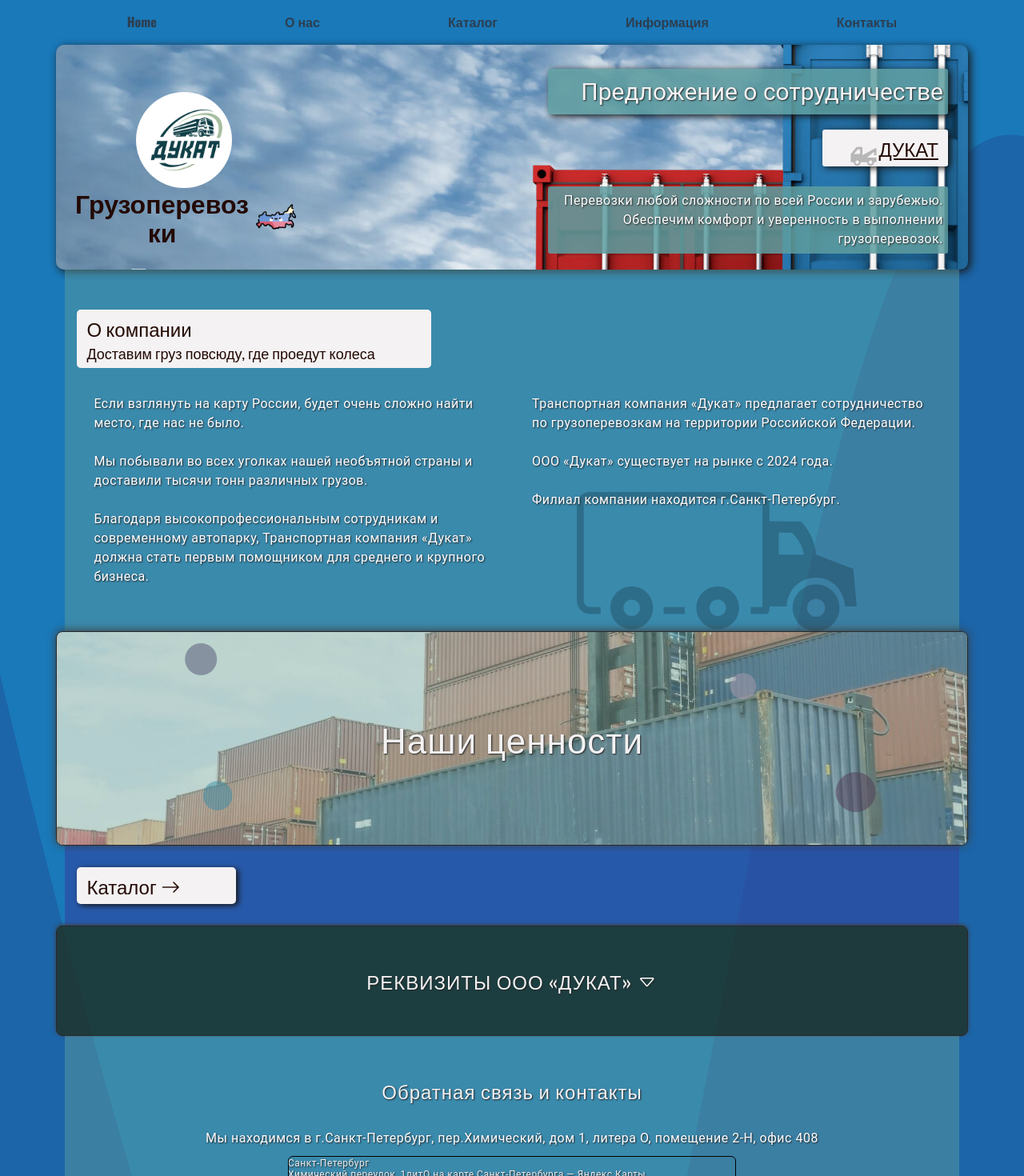
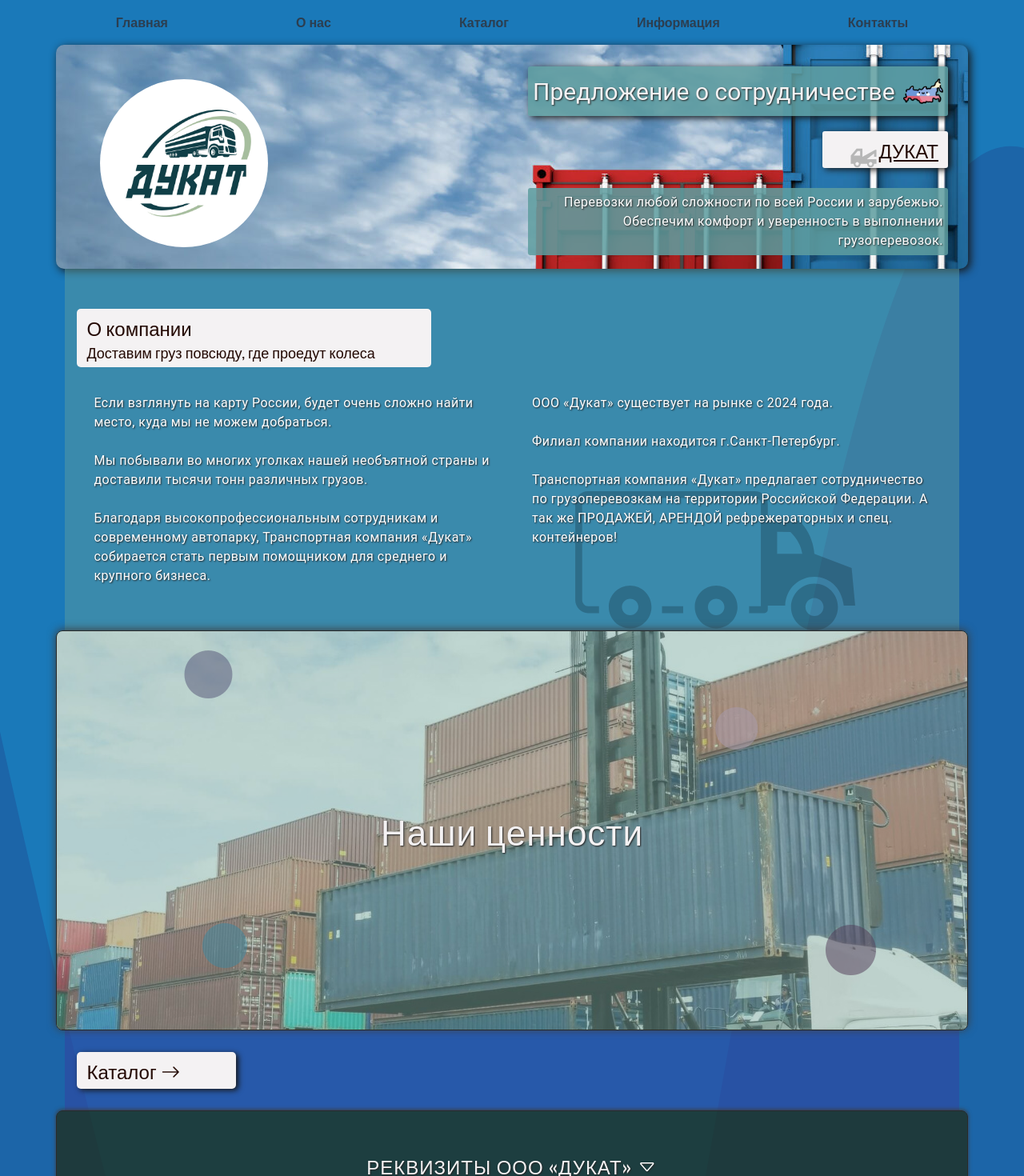
Before and after one commit to crumb789/truck, a Vue app: page / in a window 1280 px wide. Shown: the top 1470 px of the page at 80% size. Built offline with nearby package versions, Linux system fonts and the light colour scheme.

Commit message:
top and phil content

```diff
--- a/src/components/AboutCompany.vue
+++ b/src/components/AboutCompany.vue
@@ -10,28 +10,29 @@
             <div class="boxes">
                 <div class="box_left">
                     <p>
-                        Если взглянуть на карту России, будет очень сложно найти место, где нас не было.
+                        Если взглянуть на карту России, будет очень сложно найти место, куда мы не можем добраться.
                         <br>
                         <br>
-                        Мы побывали во всех уголках нашей
+                        Мы побывали во многих уголках нашей
                         необъятной страны и доставили тысячи тонн различных грузов.
                         <br>
                         <br>
                         Благодаря высокопрофессиональным
-                        сотрудникам и современному автопарку, Транспортная компания «Дукат» должна стать первым помощником для среднего и
+                        сотрудникам и современному автопарку, Транспортная компания «Дукат» собирается стать первым помощником для среднего и
                         крупного бизнеса.
                     </p>
                 </div>
                 <div class="box_right">
                     <p>
-                        Транспортная компания «Дукат» предлагает
-                        сотрудничество по грузоперевозкам на территории Российской Федерации.
-                        <br>
-                        <br>
                         ООО «Дукат» существует на рынке с 2024 года.
                         <br>
                         <br>
                         Филиал компании находится г.Санкт-Петербург.
+                        <br>
+                        <br>
+                        Транспортная компания «Дукат» предлагает
+                        сотрудничество по грузоперевозкам на территории Российской Федерации.
+                        А так же ПРОДАЖЕЙ, АРЕНДОЙ рефрежераторных и спец. контейнеров!
                     </p>
                 </div>
             </div>
--- a/src/components/CatalogComp.vue
+++ b/src/components/CatalogComp.vue
@@ -207,6 +207,9 @@
         &-link{
             opacity: 0;
             transition: 0.5s all;
+            position: absolute;
+            bottom: -31px;
+            right: 22%;
         }
     }
 }
@@ -267,6 +270,10 @@
 }
 .opacityLink{
     opacity: 1 !important;
+    width: 100%;
+    position: relative;
+    bottom: auto;
+    right: auto;
 }
 .opacityBnts{
     opacity: 1 !important;
--- a/src/components/HomeComp.vue
+++ b/src/components/HomeComp.vue
@@ -2,12 +2,14 @@
     <div class="home" id="home">
         <div class="box-title">
             <img  class="logo" alt="Vue logo" src="../assets/logo.png">
-            <h1 class="title">Грузоперевозки
-                <img class="russ" src="../assets/icons/russia_1868186.png" alt="russia">
+            <h1 class="title">
+                <!-- <img class="russ" src="../assets/icons/russia_1868186.png" alt="russia"> -->
             </h1>
         </div>
         <div class="box-descr">
-            <h2 class="box-descr_title">Предложение о сотрудничестве</h2>
+            <h2 class="box-descr_title">Предложение о сотрудничестве
+              <img class="russ" src="../assets/icons/russia_1868186.png" alt="russia">
+            </h2>
             <h2 class="animate__animated animate__lightSpeedInLeft animate__delay-1s "
               @mouseenter="activeCall = true" @mouseleave="activeCall = false">
               <span>
@@ -53,7 +55,7 @@
   display: flex;
   background-color: #9ebc9f;
   position: relative;
-  padding: 20px 10px;
+  padding: 17px 10px;
   border-radius: 10px;
   align-items: flex-end;
   justify-content: space-between;
@@ -75,7 +77,7 @@
   align-items: center;
 }
 .logo{
-  width: 120px;
+  width: 210px;
   border-radius: 100%;
 }
 .russ{
@@ -93,13 +95,16 @@
   &-descr{
     display: flex;
     flex-direction: column;
-    width: 500px;
+    width: 525px;
     margin-right: 15px;
     &_title{
       background: rgba(95, 158, 160, 0.8588235294);
       padding: 6px;
       border-radius: 3px;
       box-shadow: 3px 2px 8px #181818;
+      display: flex;
+      align-items: center;
+      justify-content: space-between;
     }
   }
 }
--- a/src/components/PhilosophyComp.vue
+++ b/src/components/PhilosophyComp.vue
@@ -82,6 +82,7 @@
     display: flex;
     justify-content: space-around;
     background-color: #9ebc9fc9;
+    height: 500px;
     margin: 0 auto;
     padding: 100px 30px;
     box-sizing: border-box;
@@ -235,6 +236,10 @@
         cursor: pointer;
         font-size: 44px;
         transition: 0.3s all;
+        position: absolute;
+        top: 50%;
+        left: 50%;
+        transform: translate(-50%, -50%);
         &:hover{
             .divider{
                 width: 58%;
@@ -284,27 +289,27 @@
     z-index: 50;
     transition: 0.5s all;
     &-one{
-        font-size: 40px;
+        font-size: 60px;
         left: 14%;
 
         color: #52517480;
         animation: lt 3s infinite ease-in;
     }
     &-two{
-        font-size: 35px;
+        font-size: 55px;
         color: #a69cac85;
         animation: rt 4s infinite ease-in;
         right: 25%;
     }
     &-three{
-        font-size: 33px;
+        font-size: 63px;
         color: #348aa777;
         animation: lb 4s infinite ease-in;
         bottom: 15%;
         left: 15%;
     }
     &-four{
-        font-size: 45px;
+        font-size: 55px;
         color: #513b5681;
         animation: rb 6s infinite ease-in;
         right: 10%;
@@ -316,23 +321,23 @@
     0%{
         left: 14%;
         top: 2%;
-        font-size: 40px;
+        font-size: 60px;
     }
     25%{
         left: 15%;
         top: 20%;
-        font-size: 37px;
+        font-size: 57px;
     }
     50%{
         left: 16%;
         top: 10%;
-       font-size: 38px;
+       font-size: 58px;
 
     }
     100%{
         left: 14%;
         top: 2%;
-        font-size: 40px;
+        font-size: 60px;
     }
 
 }
@@ -340,23 +345,23 @@
     0%{
         right: 25%;
         top: 3%;
-        font-size: 35px;
+        font-size: 55px;
     }
     25%{
         right: 26%;
         top: 18%;
-        font-size: 27px;
+        font-size: 47px;
     }
     50%{
         right: 23%;
         top: 17%;
-        font-size: 33px;
+        font-size: 53px;
 
     }
     100%{
         right: 25%;
         top: 3%;
-        font-size: 35px;
+        font-size: 55px;
     }
 }
 
@@ -364,23 +369,23 @@
     0%{
         right: 10%;
         bottom: 10%;
-        font-size: 50px;
+        font-size: 63px;
     }
     25%{
         right: 15%;
         bottom: 11%;
-        font-size: 52px;
+        font-size: 61px;
     }
     50%{
         right: 12%;
         bottom: 9%;
-        font-size: 44px;
+        font-size: 57px;
 
     }
     100%{
         right: 10%;
         bottom: 10%;
-        font-size: 50px;
+        font-size: 60px;
     }
 }
 
@@ -388,23 +393,23 @@
     0%{
         bottom: 15%;
         left: 15%;
-        font-size: 33px;
+        font-size: 53px;
     }
     25%{
         left: 17%;
         bottom: 11%;
-        font-size: 46px;
+        font-size: 56px;
     }
     50%{
         left: 16%;
         bottom: 12%;
-        font-size: 36px;
+        font-size: 56px;
 
     }
     100%{
         left: 15%;
         bottom: 15%;
-        font-size: 33px;
+        font-size: 53px;
     }
 }
 .circleBottom{
--- a/src/components/UI/TopMenu.vue
+++ b/src/components/UI/TopMenu.vue
@@ -24,7 +24,7 @@
             listMenuItems: [
                 {
                     id: 0,
-                    name: 'Home',
+                    name: 'Главная',
                     link: '#top'
                 },
                 {
```
Also changed, not shown: 7 other files (tests, documents, lock files or other folders).
